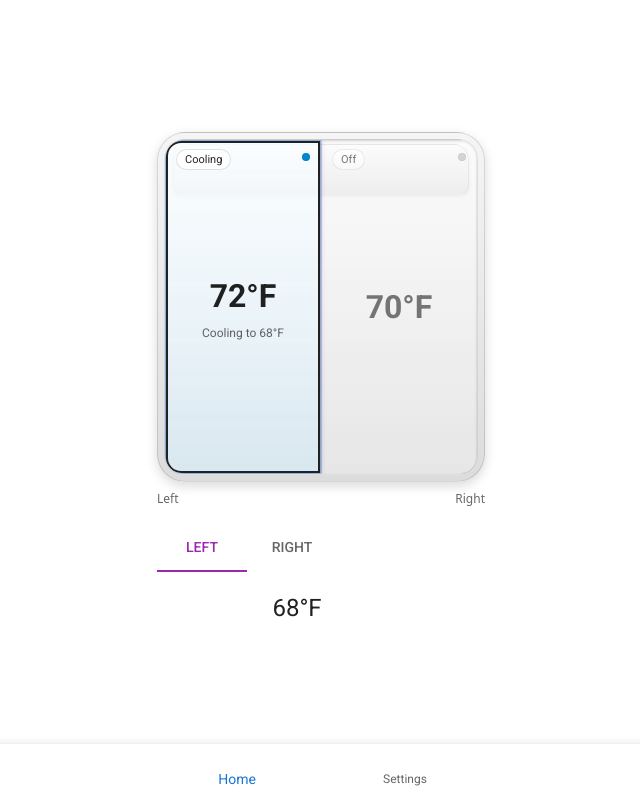
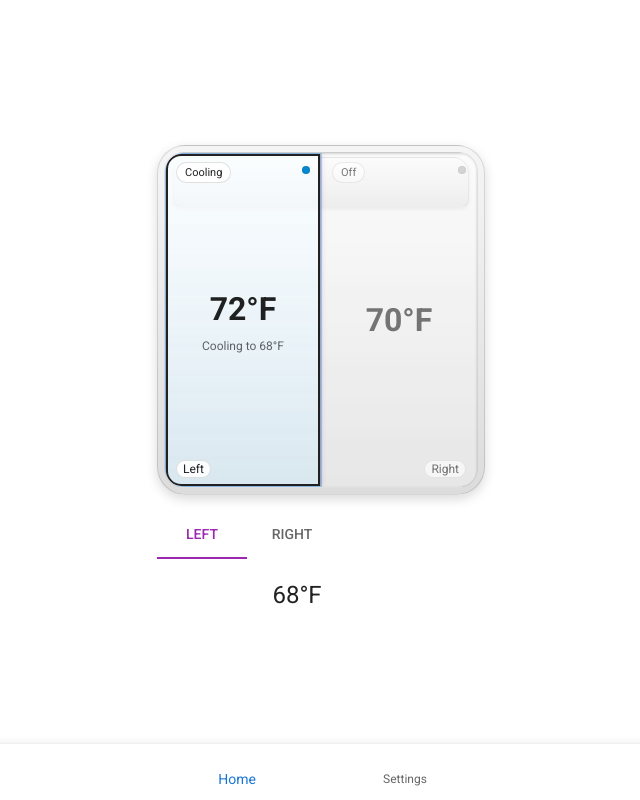
Before and after one commit to jonm01/bed-zones, a Next.js app: page / in a window 1280 px wide. Shown: the whole page, without its empty margins (319-959 px from the left). Built offline with nearby package versions, Linux system fonts and the light colour scheme; some icons are missing; what @mui/material-nextjs would draw is missing.

Commit message:
Integrate side labels into BedDualZone

```diff
--- a/src/components/BedDualZone.tsx
+++ b/src/components/BedDualZone.tsx
@@ -311,7 +311,7 @@ export function BedDualZone({
                   component="span"
                   sx={{
                     position: 'absolute',
-                    bottom: 8,
+                    bottom: 28,
                     left: '50%',
                     transform: 'translateX(-50%)',
                     fontSize: { xs: 9, sm: 11 },
@@ -330,6 +330,32 @@ export function BedDualZone({
                   {scheduleLabel}
                 </Typography>
               )}
+
+              {/* Side name */}
+              <Typography
+                component="span"
+                sx={{
+                  position: 'absolute',
+                  bottom: 8,
+                  left: key === 'left' ? 10 : undefined,
+                  right: key === 'right' ? 10 : undefined,
+                  fontSize: { xs: 11, sm: 12 },
+                  lineHeight: 1,
+                  px: 0.75,
+                  py: 0.25,
+                  borderRadius: 8,
+                  bgcolor:
+                    theme.palette.mode === 'dark'
+                      ? alpha(theme.palette.background.default, 0.9)
+                      : 'rgba(255,255,255,0.9)',
+                  border: '1px solid',
+                  borderColor: 'divider',
+                  userSelect: 'none',
+                  pointerEvents: 'none',
+                }}
+              >
+                {name}
+              </Typography>
 
               {/* Colored dot */}
               <Box
@@ -352,14 +378,6 @@ export function BedDualZone({
           </Box>
         </Box>
       </Box>
-
-      <Box
-        sx={{ display: 'grid', gridTemplateColumns: '1fr 1fr', mt: 1, fontSize: 12, color: 'text.secondary' }}
-        aria-hidden
-      >
-        <span>{leftName}</span>
-        <span style={{ textAlign: 'right' }}>{rightName}</span>
-      </Box>
     </Box>
   );
 }
```
